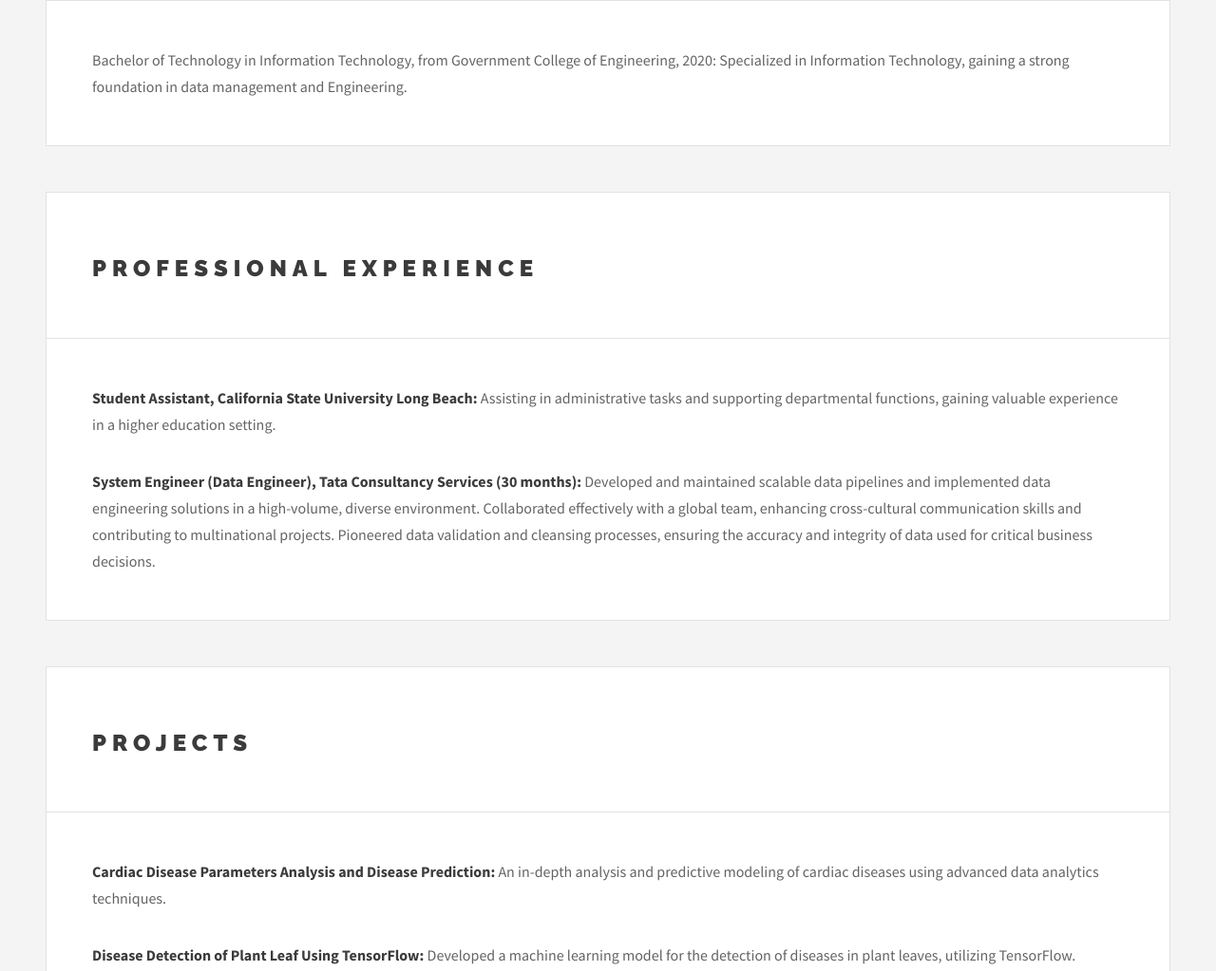
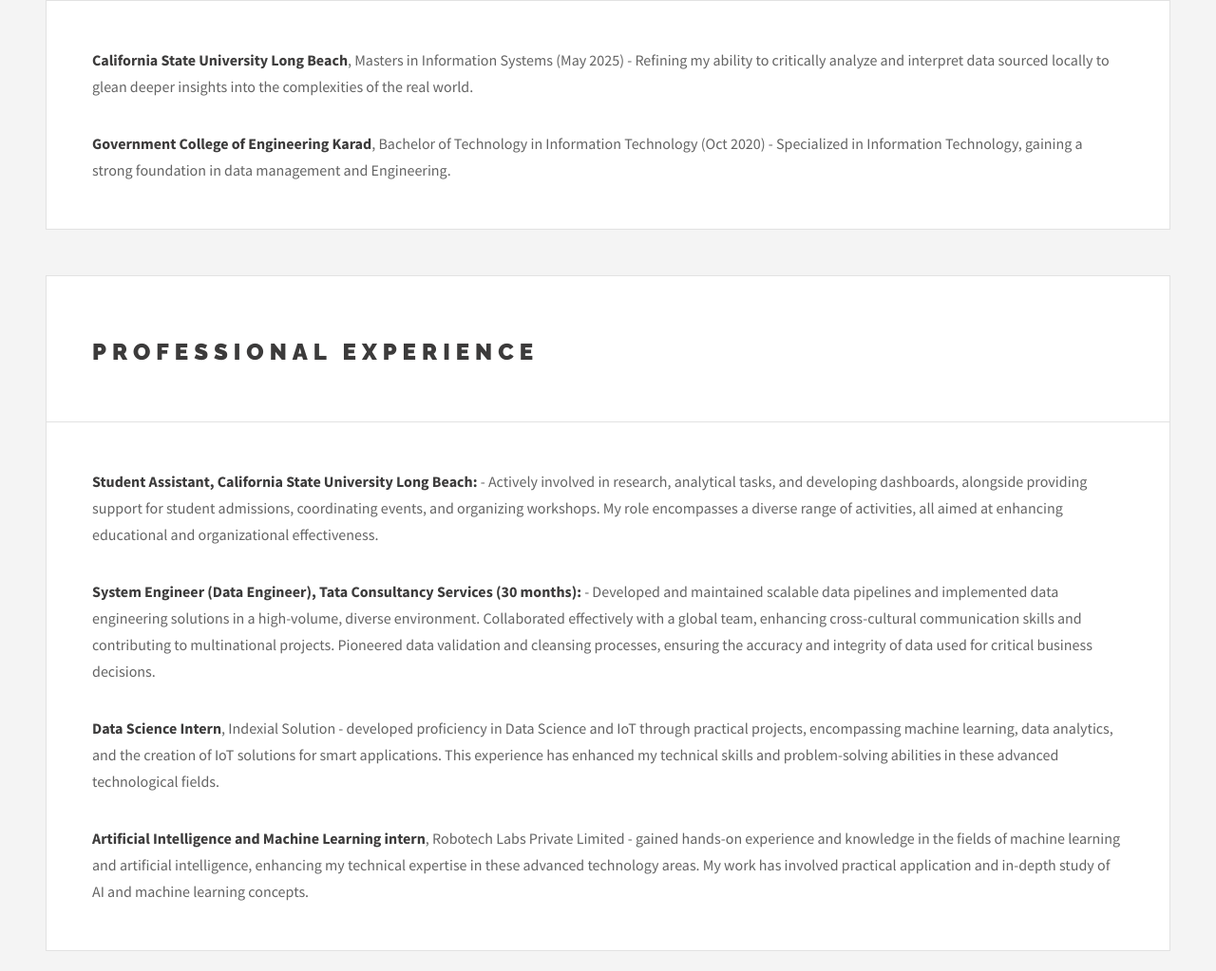
Before and after one commit to musharraf3/Portfolio, a plain HTML site: page index.html in a window 1280 px wide. Shown: the part 326-1349 px from the top of the page at 95% size. Drawn offline with nearby package versions, Linux system fonts and the light colour scheme; a script that the page names is missing.

Commit message:
Commit 2

```diff
--- a/index.html
+++ b/index.html
@@ -30,7 +30,9 @@
                             <p>Graduate Student, Information Systems, California State University Long Beach: Currently pursuing advanced studies in Information Systems, focusing on Data Science and Analytics.</p>
                         </div>
                     </header>
-                    <p>Bachelor of Technology in Information Technology, from Government College of Engineering, 2020: Specialized in Information Technology, gaining a strong foundation in data management and Engineering.</p>
+                    <p><b>California State University Long Beach</b>, Masters in Information Systems (May 2025) - Refining my ability to critically analyze and interpret data sourced locally to glean deeper insights into the complexities of the real world.</p>
+                    <p><b>Government College of Engineering Karad</b>, Bachelor of Technology in Information Technology (Oct 2020) - Specialized in Information Technology, gaining a strong foundation in data management and Engineering.</p>
+
                 </article>
 
                 <!-- Experience Section -->
@@ -40,8 +42,10 @@
                             <h2 id="experience">Professional Experience</h2>
                         </div>
                     </header>
-                    <p><strong>Student Assistant, California State University Long Beach:</strong> Assisting in administrative tasks and supporting departmental functions, gaining valuable experience in a higher education setting.</p>
-                    <p><strong>System Engineer (Data Engineer), Tata Consultancy Services (30 months):</strong> Developed and maintained scalable data pipelines and implemented data engineering solutions in a high-volume, diverse environment. Collaborated effectively with a global team, enhancing cross-cultural communication skills and contributing to multinational projects. Pioneered data validation and cleansing processes, ensuring the accuracy and integrity of data used for critical business decisions.</p>
+                    <p><strong>Student Assistant, California State University Long Beach:</strong> - Actively involved in research, analytical tasks, and developing dashboards, alongside providing support for student admissions, coordinating events, and organizing workshops. My role encompasses a diverse range of activities, all aimed at enhancing educational and organizational effectiveness.</p>
+                    <p><strong>System Engineer (Data Engineer), Tata Consultancy Services (30 months):</strong> - Developed and maintained scalable data pipelines and implemented data engineering solutions in a high-volume, diverse environment. Collaborated effectively with a global team, enhancing cross-cultural communication skills and contributing to multinational projects. Pioneered data validation and cleansing processes, ensuring the accuracy and integrity of data used for critical business decisions.</p>
+                    <p><strong>Data Science Intern</strong>, Indexial Solution - developed proficiency in Data Science and IoT through practical projects, encompassing machine learning, data analytics, and the creation of IoT solutions for smart applications. This experience has enhanced my technical skills and problem-solving abilities in these advanced technological fields.</p>
+                    <p><strong>Artificial Intelligence and Machine Learning intern</strong>, Robotech Labs Private Limited - gained hands-on experience and knowledge in the fields of machine learning and artificial intelligence, enhancing my technical expertise in these advanced technology areas. My work has involved practical application and in-depth study of AI and machine learning concepts.</p>
                 </article>
 
                 <!-- Projects Section -->
@@ -51,8 +55,12 @@
                             <h2 id="projects">Projects</h2>
                         </div>
                     </header>
-                    <p><strong>Cardiac Disease Parameters Analysis and Disease Prediction:</strong> An in-depth analysis and predictive modeling of cardiac diseases using advanced data analytics techniques.</p>
-                    <p><strong>Disease Detection of Plant Leaf Using TensorFlow:</strong> Developed a machine learning model for the detection of diseases in plant leaves, utilizing TensorFlow.</p>
+                    <p><strong>Aggregate Planning At Green Mills:</strong> The project involved analyzing three production strategies for a lumber company to optimize its operations amidst fluctuating market demands. The strategies included the Chase strategy, focusing on matching production with forecasted demand; the Level strategy, maintaining a constant workforce and utilizing overtime; and an Optimal strategy, integrating various controllable variables. The analysis used financial and operational data to compare the cost-effectiveness of each approach, aiming to guide the company in making informed production decisions to manage costs and meet market demands effectively.</p>
+                    <p><strong>Enhancing Operational Efficiency at C&H Sugars: Implementing a Cloud-Based ERP Solution for Streamlined Business Processes</strong> The project focused on enhancing operational efficiency at C&H Sugars by implementing a cloud-based ERP solution. This approach aimed to streamline business processes, addressing challenges like inefficient order fulfillment and inventory management. The project emphasized the integration of real-time tracking and automated processing systems, utilizing predictive analytics for inventory management, and enhancing inter-departmental communication. These improvements were targeted to optimize operational costs, increase real-time data visibility, and enhance overall customer satisfaction and service efficiency.</p>
+                    <p><strong>Cardiac Disease Parameters Analysis and Disease Prediction:</strong> Achieved a 95.25% prediction accuracy using a Deep Neural Network Model with Tanh activation function for hidden layers, implemented as a web application with Flask. Explored multiple models, including Random Forest, SVM, χ² Statistical Model with Deep Neural Network, and compared their performance. Also, developed a user-friendly interface using Tkinter to display heart disease stages and remedies.</p>
+                    <p><strong>Data Analysis of January 2019 to December 2019 World Happiness survey Data</strong> Applied Python to implement Linear Regression, Logistic Regression, and Random Forest algorithms for in-depth analysis. Employed Matplotlib to create compelling visualizations, effectively conveying trends, and insights from the analysis.</p>
+                    <p><strong>Disease detection of plant leaf using Tensor flow:</strong> Developed an application for real-time classification of plant leaf diseases using image analysis, trained with a Convolutional Neural Network (CNN) on a dataset of real-time images. Designed a Tkinter-based user interface for enhanced user interaction with the application.</p>
+                    <p><strong></strong></p>
                 </article>
 
                 <!-- Leadership Section -->
```
